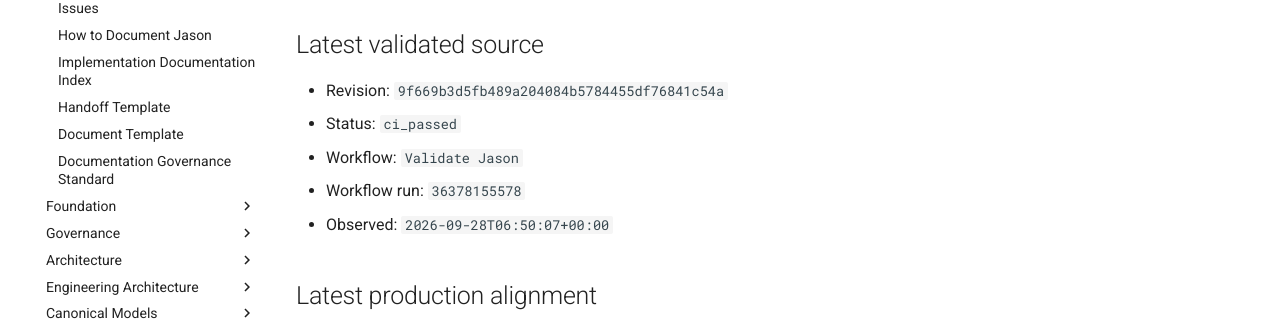
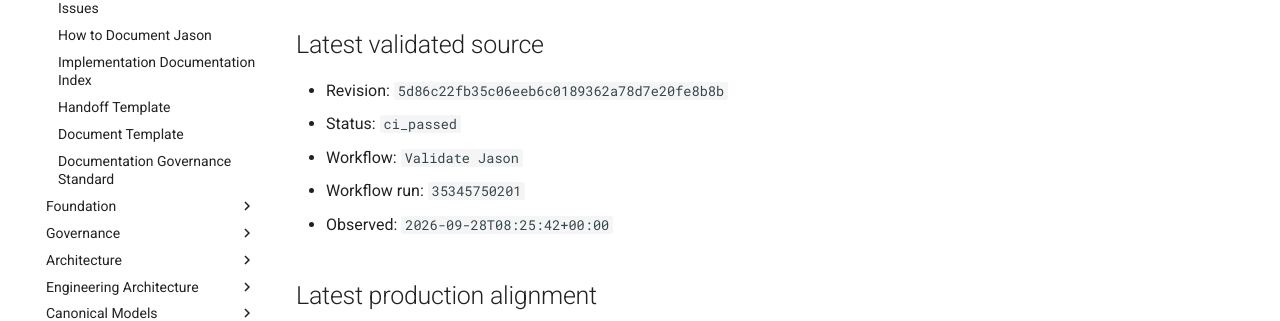
Before and after one commit to al-teamaot-com/jason, an MkDocs documentation site: the page built from docs/control/AUTOMATED-CHANGE-STATE.md, in a window 1280 px wide and 1163 px high. Shown: the part 337-658 px from the top of the window. Built offline with MkDocs 1.6.1 and Material for MkDocs 9.7.7, drawn with Linux system fonts in a browser that asks for light colours; comment, search, counter and statistics services are not loaded.

Commit message:
Reconcile automated documentation state for 5d86c22fb35c

```diff
--- a/docs/control/AUTOMATED-CHANGE-STATE.md
+++ b/docs/control/AUTOMATED-CHANGE-STATE.md
@@ -8,11 +8,11 @@
 
 ## Latest validated source
 
-- Revision: `9f669b3d5fb489a204084b5784455df76841c54a`
+- Revision: `5d86c22fb35c06eeb6c0189362a78d7e20fe8b8b`
 - Status: `ci_passed`
 - Workflow: `Validate Jason`
-- Workflow run: `36378155578`
-- Observed: `2026-09-28T06:50:07+00:00`
+- Workflow run: `35345750201`
+- Observed: `2026-09-28T08:25:42+00:00`
 
 ## Latest production alignment
 
```
Also changed, not shown: docs/control/AUTOMATED-CHANGE-STATE.json (+4 -4 lines).
